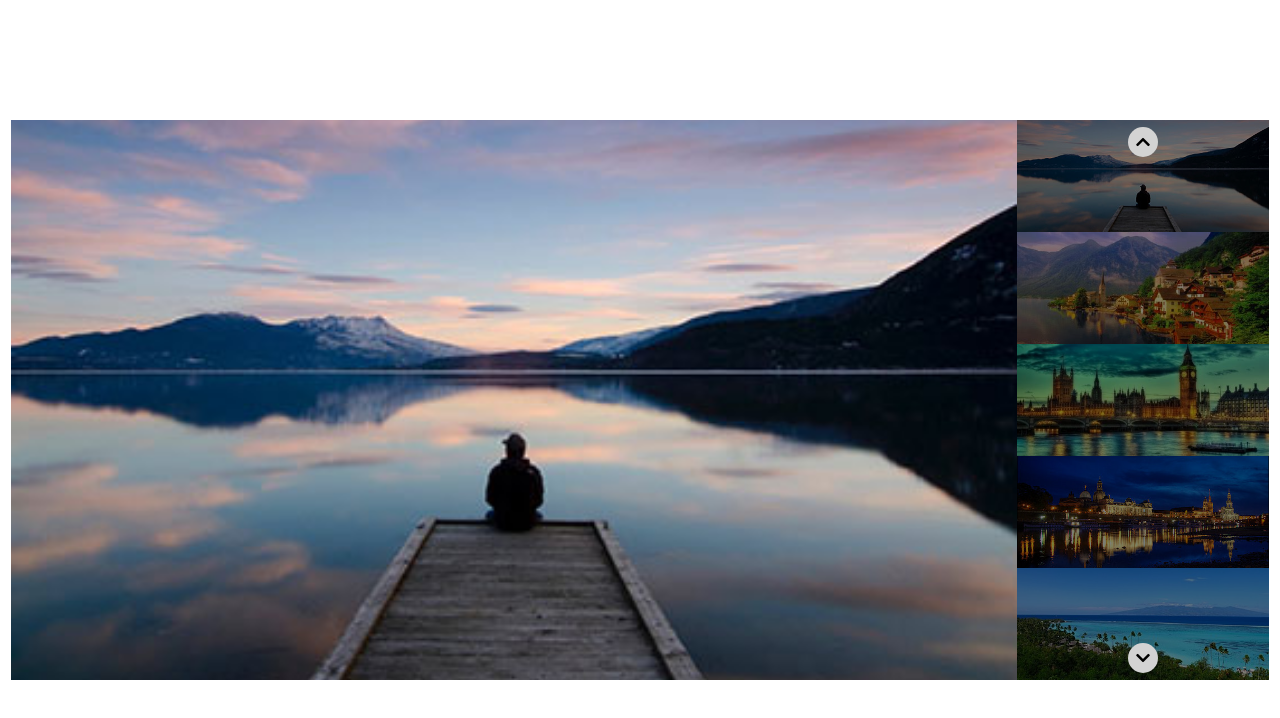
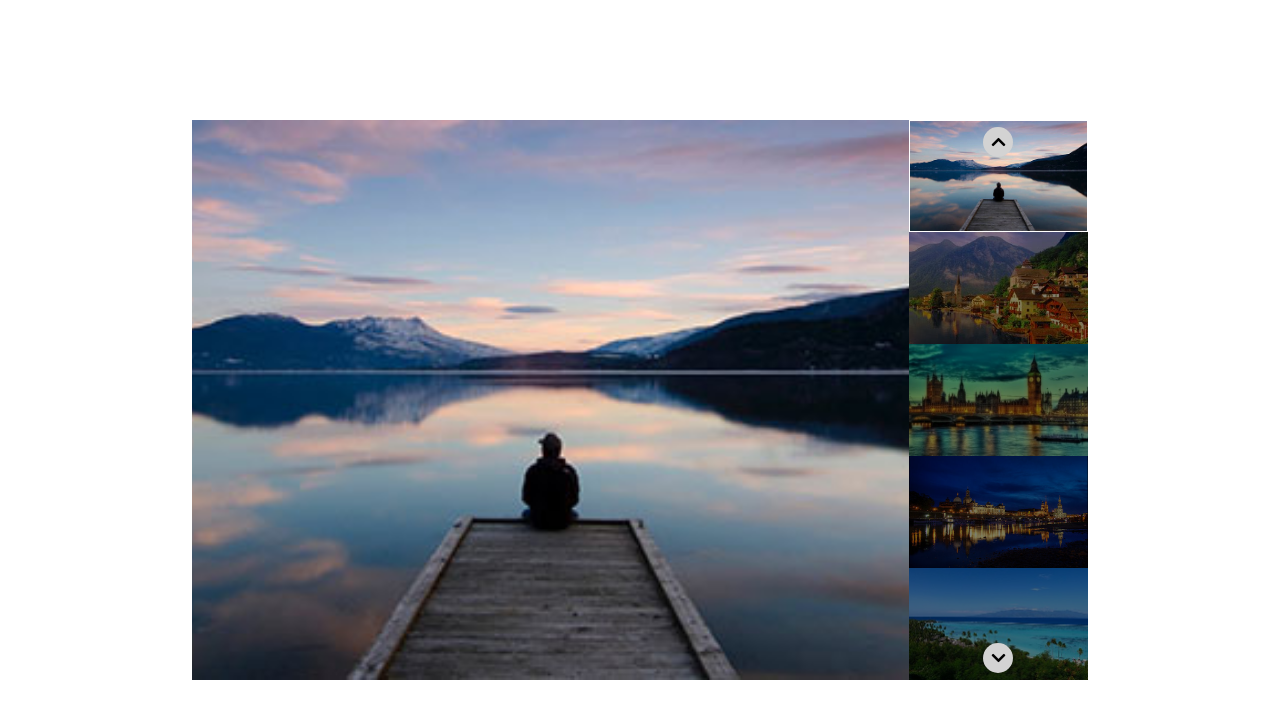
Before and after one commit to Scova89/vue-slider, a plain HTML site: page index.html in a window 1280 px wide. Drawn offline with nearby package versions, Linux system fonts and the light colour scheme.

Commit message:
applicata classe active allo slider

```diff
--- a/css/style.css
+++ b/css/style.css
@@ -10,6 +10,10 @@ body{
     justify-content: center;
     align-items: center;
     height: 100vh;
+}
+
+#root{
+    width: 70%;
 }
 
 .container{
@@ -36,15 +40,15 @@ body{
 
 .main-box{
     position: relative;
-    display: none;
+    /* display: none; */
     height: 100%;
     width: 100%;
 }
 
 
-.main-box.active{
+/* .main-box.active{
     display: block;
-}
+} */
 
 
 
--- a/index.html
+++ b/index.html
@@ -16,7 +16,7 @@
 
             <!-- contenitore immagini grande -->
             <div class="slider-main">
-                <div class="main-box active">
+                <div class="main-box">
                     <img :src="images[currentImg]" alt="slider">
                     <!-- <div class="testo">
                         <h2>Svezia</h2>
@@ -60,7 +60,7 @@
             <!-- contenitore immagini laterale piccolo -->
             <div class="slider-side">
                 <div class="sidebox-container">
-                    <div class="box" v-for="img in images">
+                    <div class="box" v-for="(img, index) in images" :class="index == currentImg ? 'active' : '' ">
                         <img :src="img" alt="side1">
                     </div>
                     <!-- <div class="box">
@@ -81,7 +81,7 @@
 
                 <!-- frecce -->
                 <div class="su">
-                    <i class="fas fa-chevron-up" @click="beforeImg()"></i>
+                    <i class="fas fa-chevron-up" @click="prevImg()"></i>
                 </div>
                 <div class="giu">
                     <i class="fas fa-chevron-down" @click="nextImg()"></i>
--- a/js/script.js
+++ b/js/script.js
@@ -15,7 +15,7 @@ const app = new Vue({
         nextImg: function(){
             this.currentImg++;
         },
-        beforeImg: function(){
+        prevImg: function(){
             this.currentImg--;
         }
     }
```
